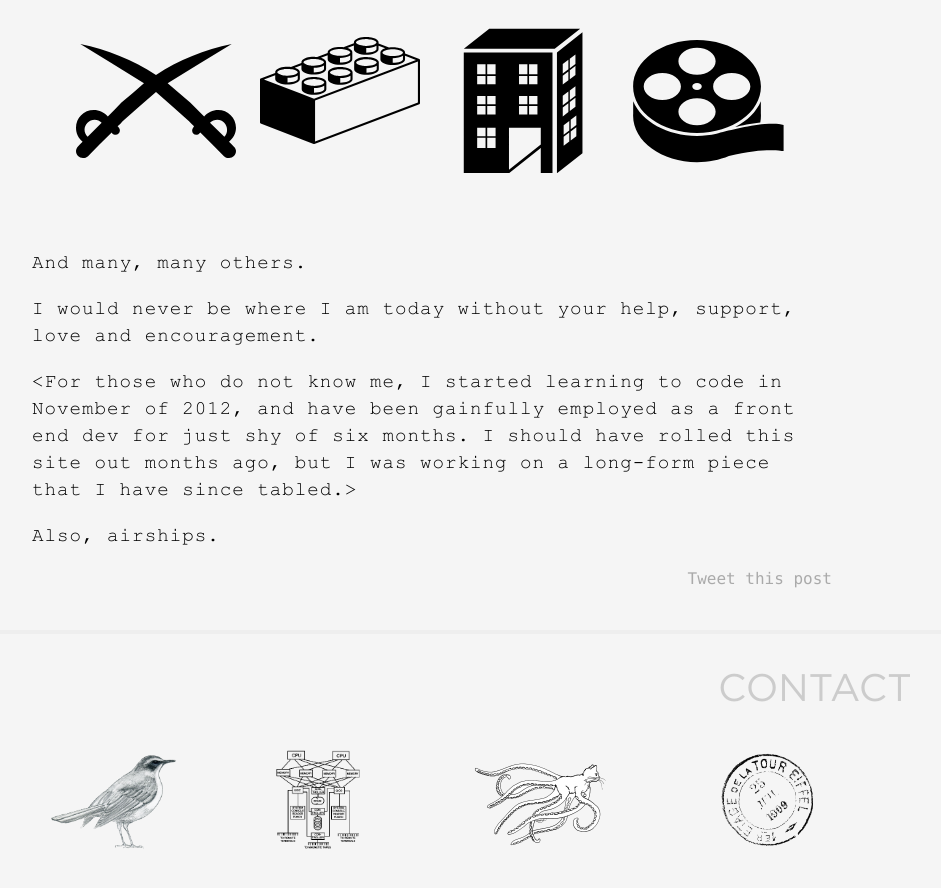
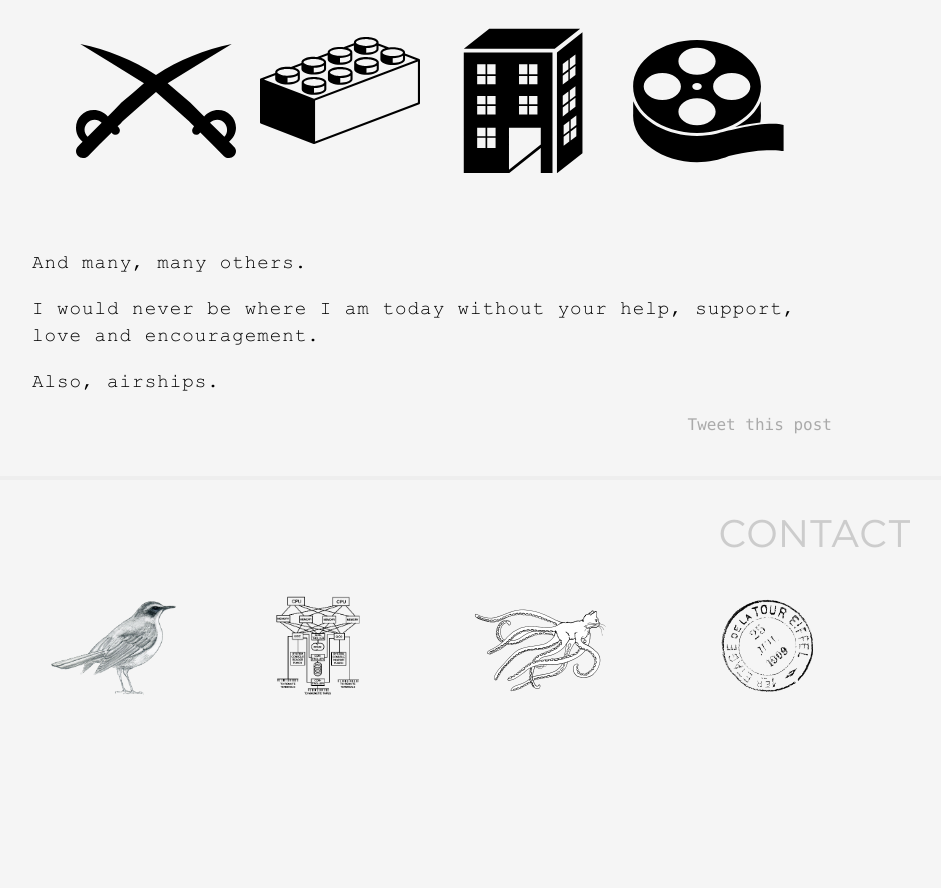
Before and after one commit to elifitch/elifitch.github.io, a Jekyll site: the page built from _posts/2014-04-08-welcome.md, in a window 1280 px wide and 900 px high, scrolled down 1608 px. Shown: the top 888 px of the window, without its empty margins (208-1149 px from the left). Built offline with Jekyll 4.4.1, drawn with Linux system fonts in a browser that asks for light colours; nearby versions of some CDN libraries; Markdown is read by kramdown in place of the engine named in the settings; after the commit the page ends 2354 px from its top, so only the background shows below that.

Commit message:
removing comment from post

```diff
--- a/_posts/2014-04-08-welcome.md
+++ b/_posts/2014-04-08-welcome.md
@@ -36,8 +36,4 @@ And many, many others.
 
 I would never be where I am today without your help, support, love and encouragement.
 
-
-
-<For those who do not know me, I started learning to code in November of 2012, and have been gainfully employed as a front end dev for just shy of six months.  I should have rolled this site out months ago, but I was working on a long-form piece that I have since tabled.>
-
 Also, airships.
```
